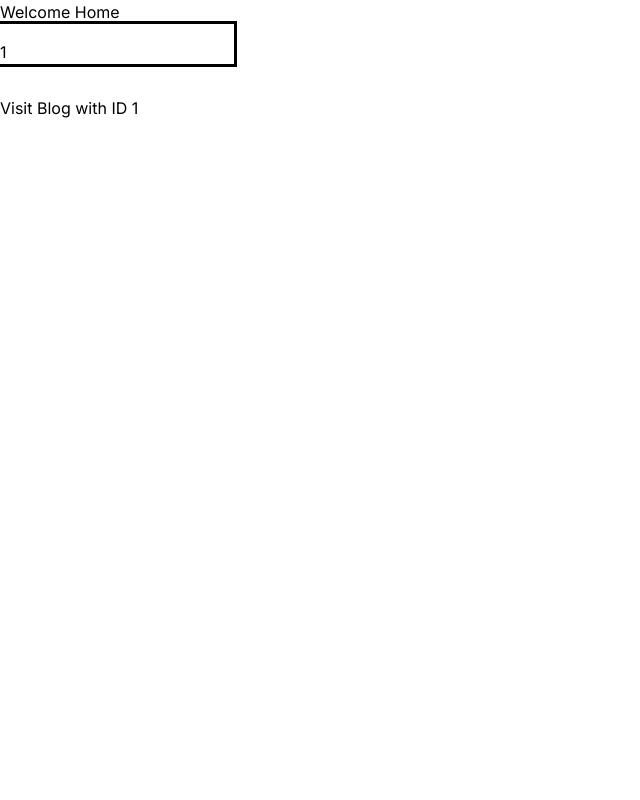
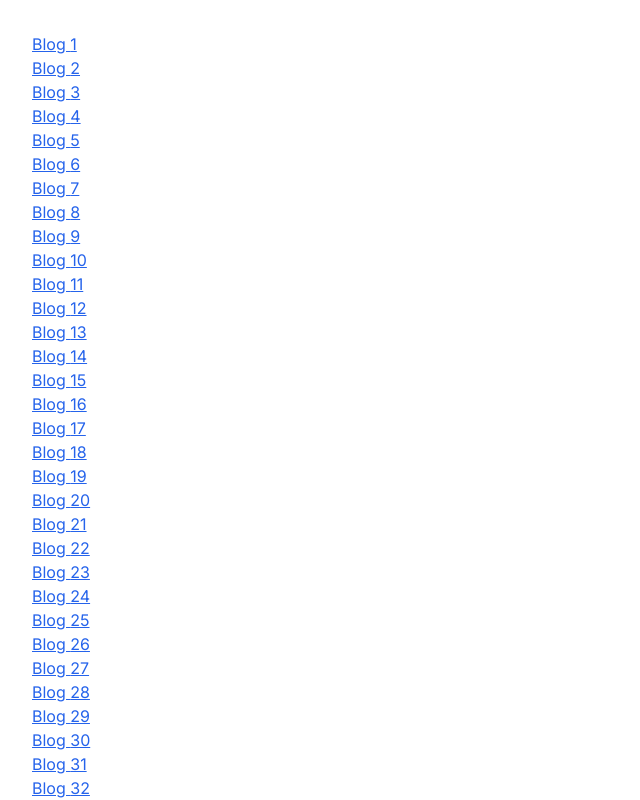
Before and after one commit to 0xedb/nblogstatic, a Next.js app: page / in a window 1280 px wide. Shown: the top 800 px of the page, without its empty margins (0-640 px from the left). Built offline with nearby package versions, Linux system fonts and the light colour scheme.

Commit message:
update home

```diff
--- a/src/app/globals.css
+++ b/src/app/globals.css
@@ -1,3 +1,8 @@
 @tailwind base;
 @tailwind components;
 @tailwind utilities;
+
+html,
+body {
+    height: 100%;
+}
--- a/src/app/page.tsx
+++ b/src/app/page.tsx
@@ -1,28 +1,18 @@
-"use client";
 import Link from "next/link";
 import React from "react";
 
 export default function Home() {
-  const [id, setId] = React.useState(1);
-  const handleChange = (ev: React.FormEvent<HTMLInputElement>) => {
-    setId(Number(ev.currentTarget.value));
-  };
-
   return (
-    <div>
-      <h1>Welcome Home</h1>
-      <input
-        type="number"
-        value={id}
-        placeholder="Blog ID"
-        className="pt-4 outline"
-        onChange={handleChange}
-      />
-      <div className="pt-8">
-        <Link href={`/blog/${id}`}>
-          <button type="button">Visit Blog with ID {id}</button>
-        </Link>
-      </div>
+    <div className="p-8 h-full w-full">
+      {Array.from({ length: 100 }, (_, idx) => idx + 1).map((indx) => (
+        <div key={indx}>
+          <Link href={`/blog/${indx}`}>
+            <div className="underline text-blue-600 hover:text-blue-800 visited:text-purple-600">
+              Blog {`${indx}`}
+            </div>
+          </Link>
+        </div>
+      ))}
     </div>
   );
 }
```
